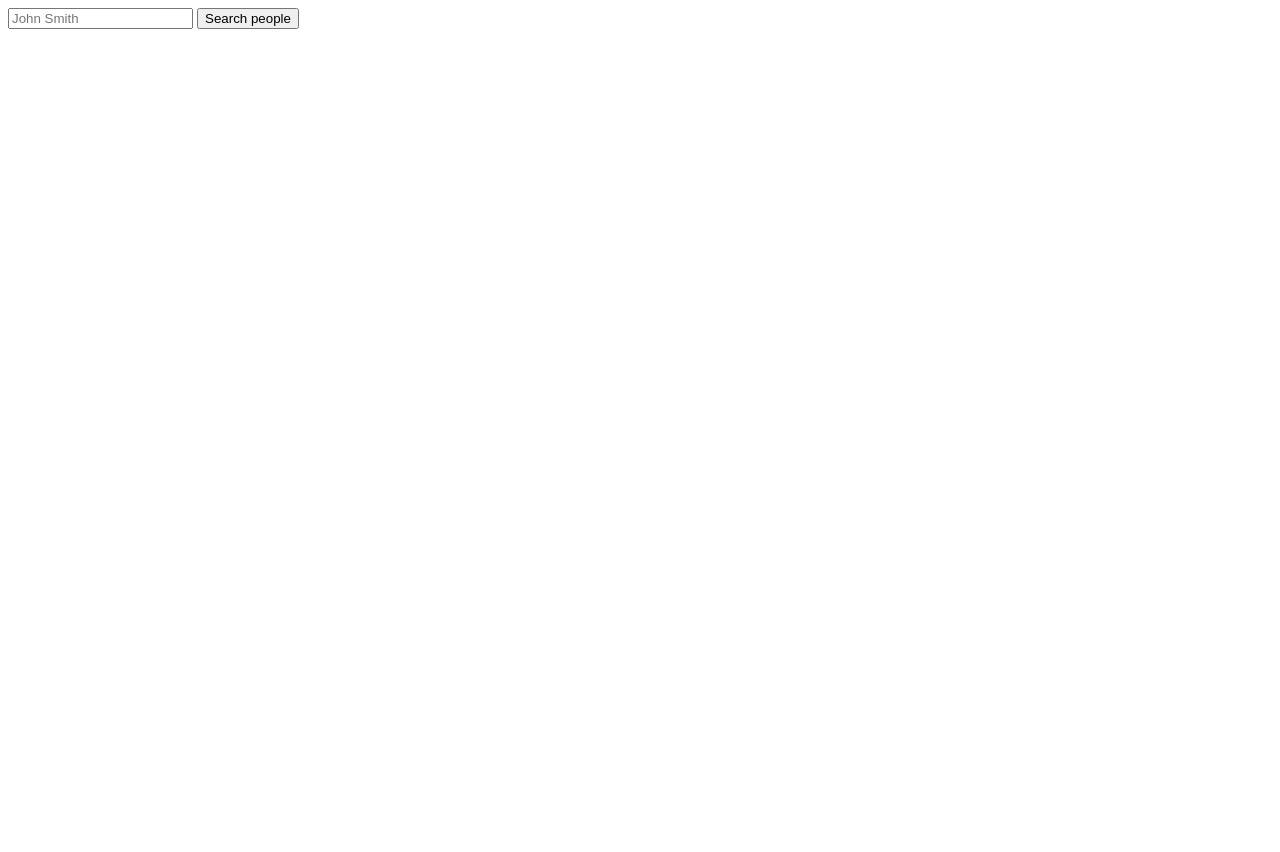
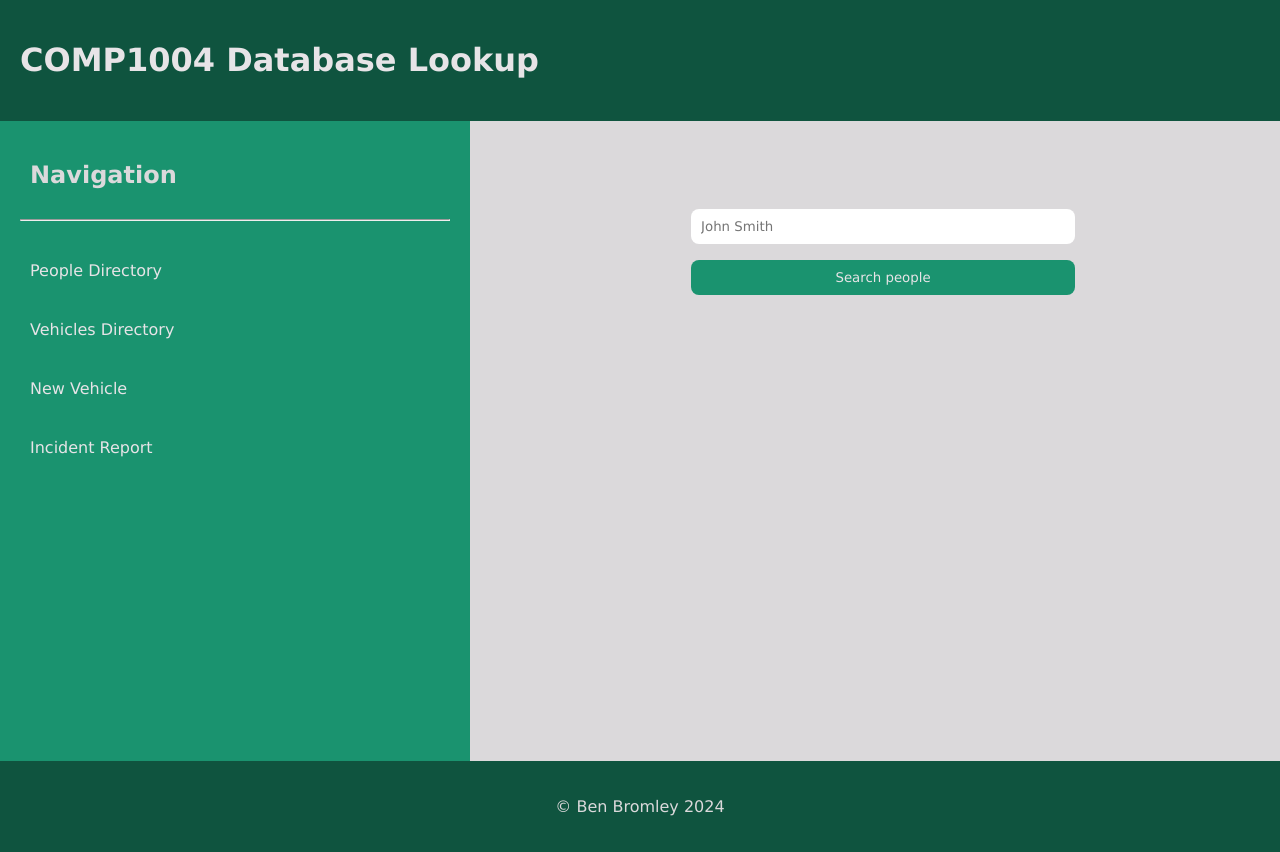
Before and after one commit to Ben-Bromley/UON-COMP-Coursework-2, a plain HTML site: page index.html in a window 1280 px wide. Before the commit the page ends 800 px from the top, so only its background shows below. Drawn offline with nearby package versions, Linux system fonts and the light colour scheme.

Commit message:
basic styling

```diff
--- a/index.html
+++ b/index.html
@@ -4,8 +4,32 @@
 		<meta charset="UTF-8" />
 		<meta name="viewport" content="width=device-width, initial-scale=1.0" />
 		<title>COMP1004/2 | Home</title>
+		<link rel="stylesheet" href="style.css" />
 	</head>
 	<body>
+		<header id="header">
+			<h1 id="page-title">COMP1004 Database Lookup</h1>
+		</header>
+		<main id="main-wrapper">
+			<aside id="sidebar">
+				<nav>
+					<h2 id="sidebar-title">Navigation</h2>
+					<hr class="hr" />
+					<ul>
+						<li class="navigation-link"><a href="/">People Directory</a></li>
+						<li class="navigation-link">
+							<a href="vehicles.html">Vehicles Directory</a>
+						</li>
+						<li class="navigation-link">
+							<a href="new-vehicle.html">New Vehicle</a>
+						</li>
+						<li class="navigation-link">
+							<a href="incident-report.html">Incident Report</a>
+						</li>
+					</ul>
+				</nav>
+			</aside>
+			<section id="content">
 				<form id="people-search-form">
 					<input
 						type="text"
@@ -15,6 +39,13 @@
 					/>
 					<input type="submit" id="name-search-submit" value="Search people" />
 				</form>
+			</section>
+		</main>
+		<footer id="footer">
+			<section>
+				<p>&copy; Ben Bromley 2024</p>
+			</section>
+		</footer>
 	</body>
 
 	<script src="https://unpkg.com/@supabase/supabase-js@2"></script>
--- /dev/null
+++ b/style.css
@@ -0,0 +1,106 @@
+:root {
+	--bg-green: #1a936f;
+	--bg-green-hover: #147558;
+	--bg-green-dark: #0f543f;
+	--bg-green-darker: #0b3d2e;
+	--bg-light: #dbd9db;
+	--text-light: #e7e4e7;
+	--text-light-hover: #dbd9db;
+}
+
+body * {
+	box-sizing: border-box;
+	font-family: verdana;
+	transition: all 0.2s ease;
+}
+
+body {
+	margin: 0px;
+	height: 80vh;
+}
+
+header#header {
+	background: var(--bg-green-dark);
+	padding: 20px;
+}
+
+header#header h1#page-title {
+	color: var(--text-light);
+}
+
+main#main-wrapper {
+	display: flex;
+	flex-wrap: wrap;
+	height: 100%;
+}
+
+aside#sidebar {
+	flex-grow: 1;
+	background: var(--bg-green);
+	color: var(--bg-light);
+}
+
+aside#sidebar h2#sidebar-title {
+	padding: 20px 60px 0px 30px;
+}
+
+hr.hr {
+	color: #e7e4e7;
+	margin: 30px 20px 20px 20px;
+}
+
+aside#sidebar nav ul {
+	margin-block-start: 0;
+	padding-inline-start: 0;
+}
+
+aside#sidebar nav ul li {
+	list-style: none;
+	width: 100%;
+}
+aside#sidebar nav ul li a {
+	color: var(--text-light);
+	text-decoration: none;
+	display: block;
+	padding: 20px 50px 20px 30px;
+}
+aside#sidebar nav ul li a:hover {
+	color: var(--text-light-hover);
+	background-color: var(--bg-green-hover);
+}
+
+section#content {
+	flex-grow: 2;
+	background: var(--bg-light);
+	min-width: 60ch;
+	/* padding: 4rem; */
+}
+
+section#content > form#people-search-form {
+	margin: 5rem auto;
+	max-width: 24rem;
+}
+
+section#content > form#people-search-form > input {
+	padding: 10px;
+	border: none;
+	border-radius: 0.5rem;
+	width: 100%;
+	margin: 0.5rem;
+}
+
+section#content > form#people-search-form > input#name-search-submit {
+	background-color: var(--bg-green);
+	color: var(--text-light);
+}
+
+section#content > form#people-search-form > input#name-search-submit:hover {
+	background-color: var(--bg-green-dark);
+}
+
+footer#footer {
+	background: var(--bg-green-dark);
+	color: var(--text-light-hover);
+	padding: 20px;
+	text-align: center;
+}
```
Lines whose indentation alone changed are shown as unchanged.
